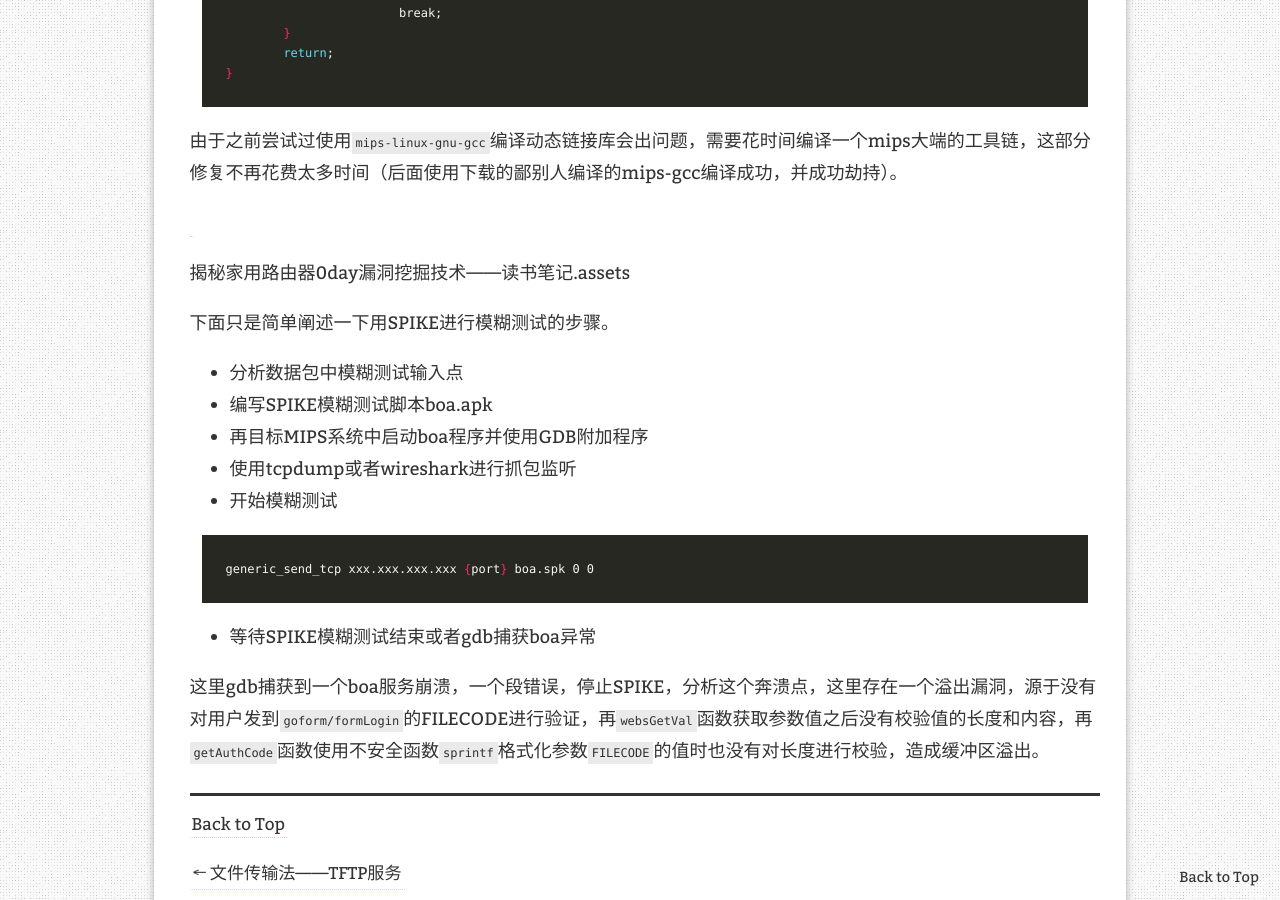
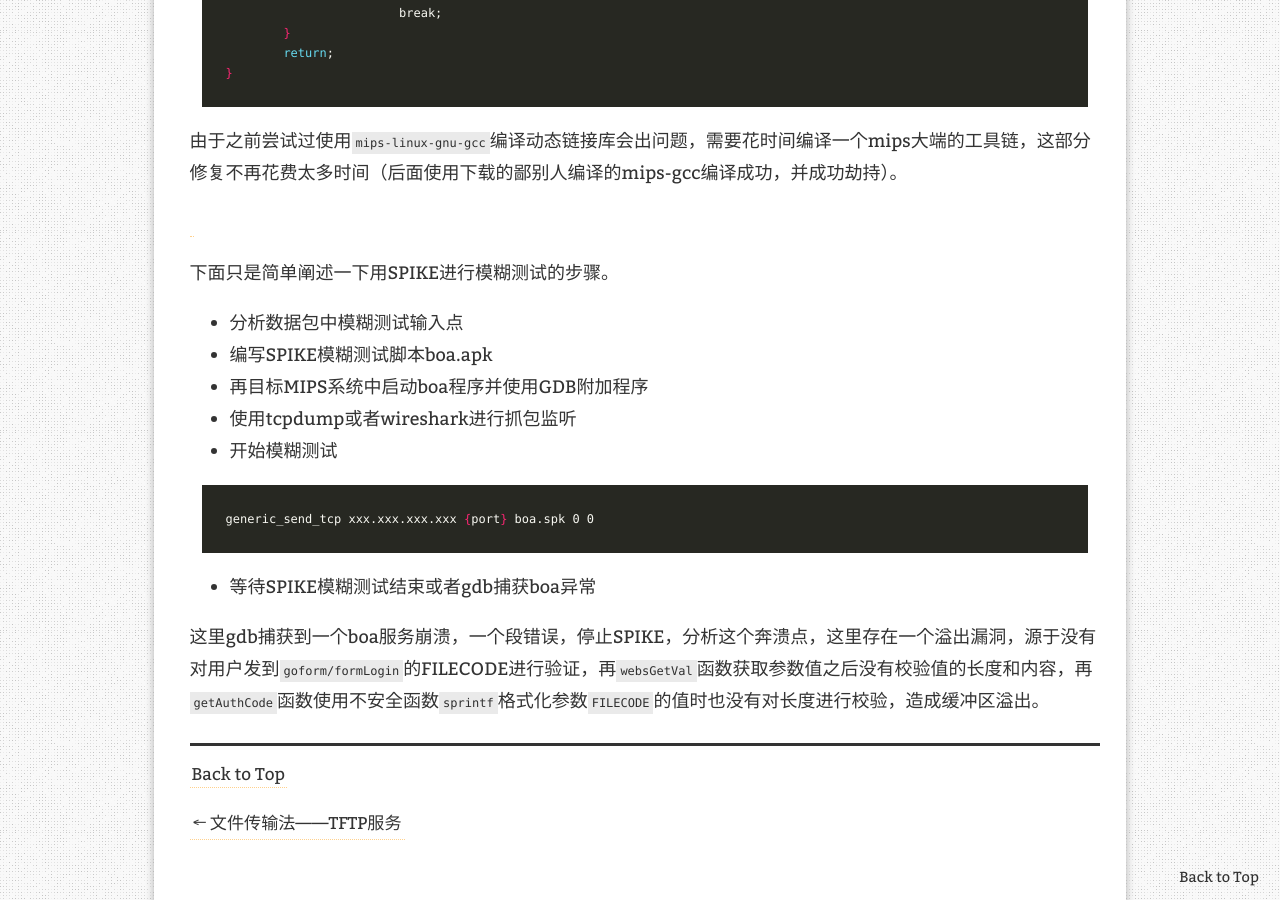
Before and after one commit to Ainnia/ainnia.github.io, a Jekyll site: the page built from _posts/2021-02-24-揭秘家用路由器0day漏洞挖掘技术——读书笔记.md, in a window 1280 px wide and 900 px high, scrolled down 57168 px. Built offline with Jekyll 4.4.1, drawn with Linux system fonts in a browser that asks for light colours; comment, search, counter and statistics services are not loaded.

Commit message:
Update 2021-02-24-揭秘家用路由器0day漏洞挖掘技术——读书笔记.md

```diff
--- a/_posts/2021-02-24-揭秘家用路由器0day漏洞挖掘技术——读书笔记.md
+++ b/_posts/2021-02-24-揭秘家用路由器0day漏洞挖掘技术——读书笔记.md
@@ -2409,8 +2409,6 @@ void apmib_get(int code, int *value)
 
 <a class="post-image" href="/assets/images/posts/揭秘家用路由器0day漏洞挖掘技术——读书笔记.assets/image-20210224160003715.png"></a>
 
-揭秘家用路由器0day漏洞挖掘技术——读书笔记.assets
-
 下面只是简单阐述一下用SPIKE进行模糊测试的步骤。
 
 - 分析数据包中模糊测试输入点
```
